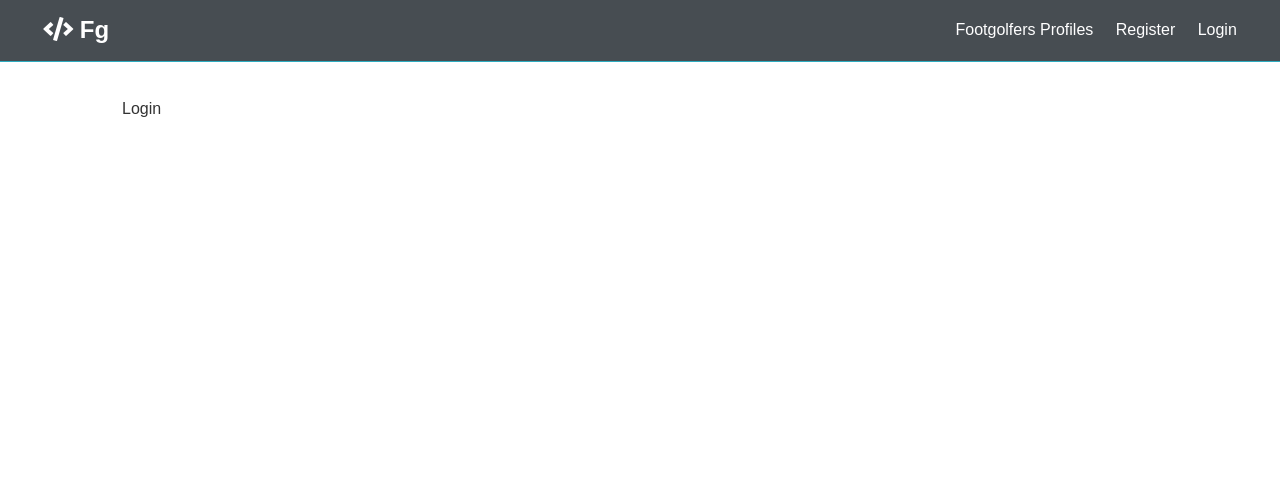
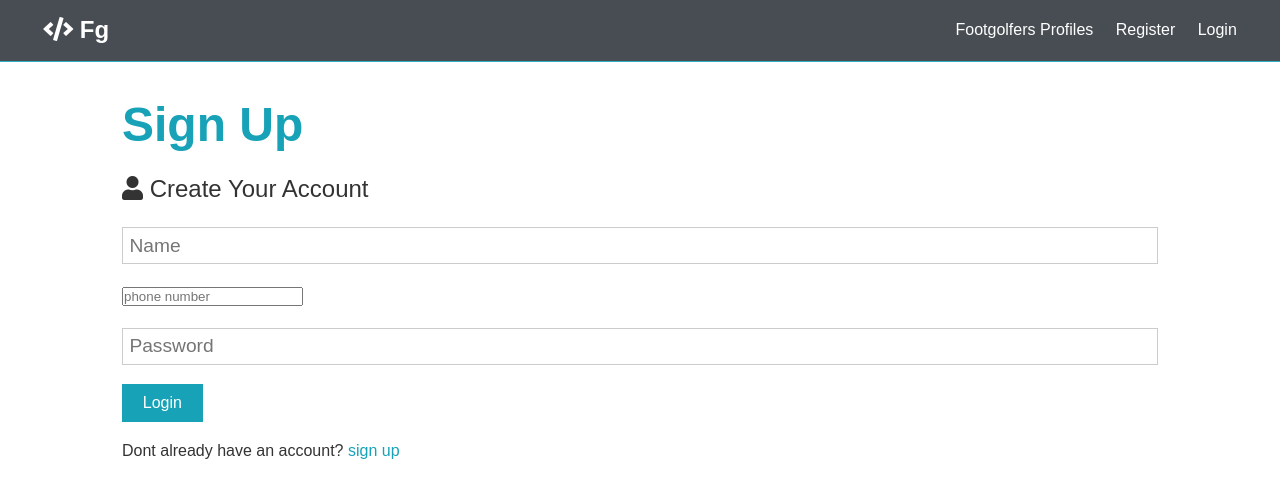
Before and after one commit to thefutureseer/juneApp, a React (Create React App) app in the folder client/: page /login in a window 1280 px wide. Shown: the top 498 px of the page. Built offline with nearby package versions, Linux system fonts and the light colour scheme.

Commit message:
register and login form

```diff
--- a/client/src/components/auth/Login.js
+++ b/client/src/components/auth/Login.js
@@ -1,7 +1,56 @@
-import React from 'react';
+import React, { Fragment, useState } from 'react';
+import {Link} from 'react-router-dom';
 
 const Login = () => {
- return <div>Login</div>;
+  const [ formData, setFormData ] = useState({
+    name: '',
+    phone: '',
+    password: ''
+  });
+
+  const {name, phone, password} = formData;
+
+  const onChange = e => setFormData({ ...formData, [e.target.name]: e.target.value })
+
+  const onSubmit = async e => {
+    e.preventDefault();
+    console.log('success');
+  };
+
+  return <Fragment>
+  <h1 className="large text-primary">Sign Up</h1>
+  <p className="lead"><i className="fas fa-user"></i> Create Your Account</p>
+  <form className="form" onSubmit={e => onSubmit(e)}>
+    <div className="form-group">
+      <input
+        type="text"
+        placeholder="Name"
+        name="name"
+        value={name}
+        onChange={e => onChange(e)}
+        required
+      />
+    </div>
+    <div className="form-group">
+      <input type="phone" placeholder="phone number" name="phone" value={phone} onChange={e => onChange(e)} required/>
+    </div>
+    <div className="form-group">
+      <input
+        type="password"
+        placeholder="Password"
+        name="password"
+        value={password}
+        onChange={e => onChange(e)}
+        required
+        minLength="6"
+      />
+    </div>
+    <input type="submit" className="btn btn-primary" value="Login" />
+  </form>
+  <p className="my-1">
+    Dont already have an account? <Link to="/register">sign up</Link>
+  </p>
+</Fragment>
 };
 
 export default Login;
--- a/client/src/components/auth/Register.js
+++ b/client/src/components/auth/Register.js
@@ -1,4 +1,5 @@
 import React, { Fragment, useState } from 'react';
+import {Link} from 'react-router-dom';
 
 const Register = () => {
   const [ formData, setFormData ] = useState({
@@ -12,12 +13,12 @@
 
   const onChange = e => setFormData({ ...formData, [e.target.name]: e.target.value })
 
-  const onSubmit = e => {
+  const onSubmit = async e => {
     e.preventDefault();
     if(password !== password2) {
       console.log("passwords do not match");
     } else {
-      console.log(formData);
+      console.log('success');
     }
   };
 
@@ -64,7 +65,7 @@
     <input type="submit" className="btn btn-primary" value="Register" />
   </form>
   <p className="my-1">
-    Already have an account? <a href="login.html">Sign In</a>
+    Already have an account? <Link to="/login">Sign In</Link>
   </p>
 </Fragment>
 };
```
